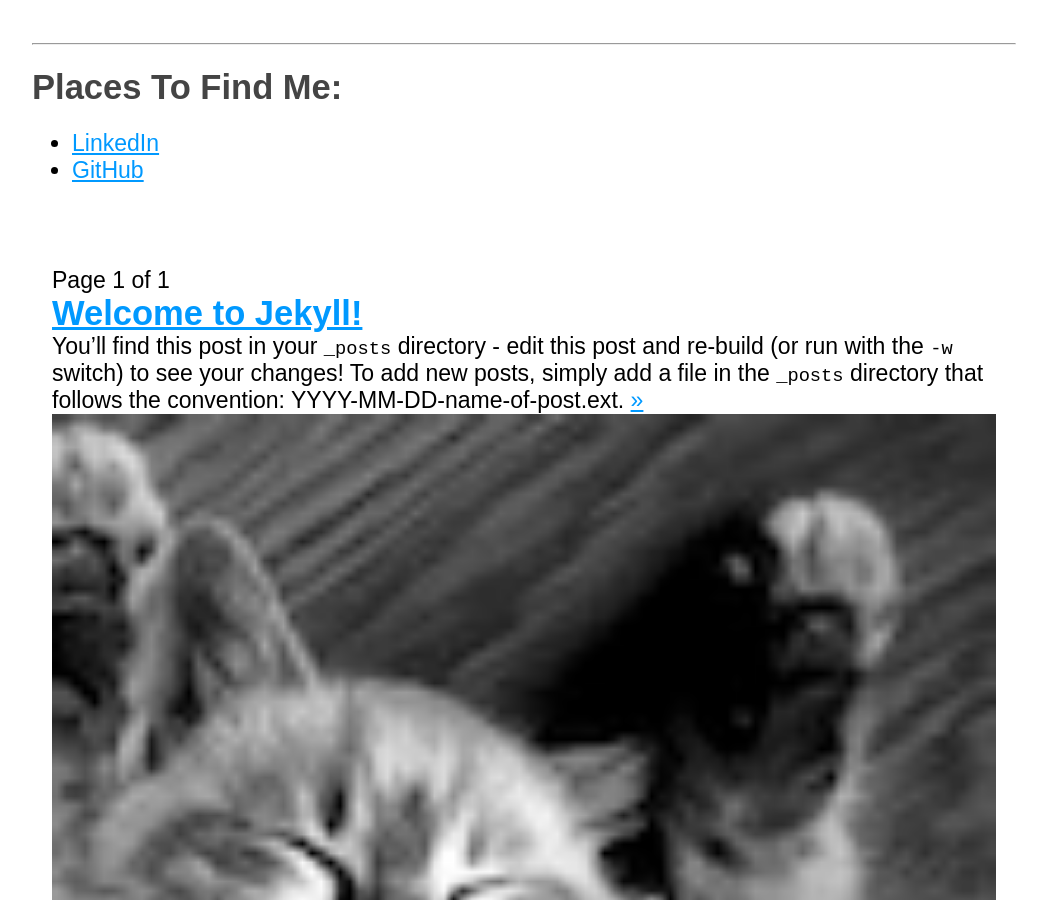
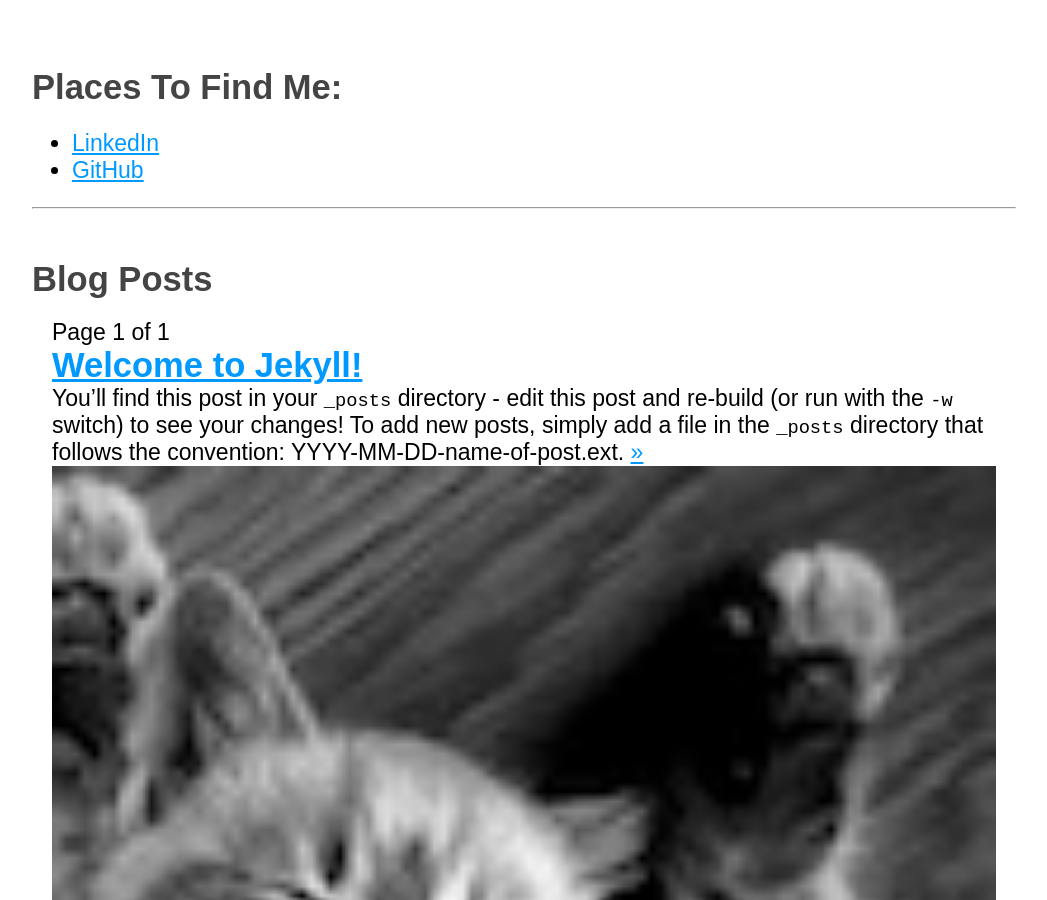
Before and after one commit to NiallBunting/niallbunting.github.io, a Jekyll site: the page built from index.html, in a window 1280 px wide and 900 px high, scrolled down 585 px. Shown: the whole window, without its empty margins (116-1163 px from the left). Built offline with Jekyll 4.4.1, drawn with Linux system fonts in a browser that asks for light colours; the list of posts is cut into pages by our own code.

Commit message:
Update the breaks between the parts

```diff
--- a/_layouts/index.html
+++ b/_layouts/index.html
@@ -41,11 +41,11 @@
 					<li><a href="url-multi-redirect">Multiple URL Forwarder.</a></li>
 					<li><a href="ukdvorak">Microsoft UK Dvorak Keyboard Layout</a></li>
 				</ul>
+			<hr>
 		</div>
 	</div>
 	<div class="wrapper">
 		<div class="content">
-			<hr>
 
 			<p>
 				<h2>Places To Find Me:</h2>
@@ -54,11 +54,13 @@
 					<li><a href="http://github.com/NiallBunting/">GitHub</a></li>
 				</ul>
 			</p>
+			<hr>
 		</div>
 	</div>
 
 	<div class="wrapper">
 		<div class="content">
+			<h2>Blog Posts</h2>
 			{{content}}
 		</div>
 	</div>
```
